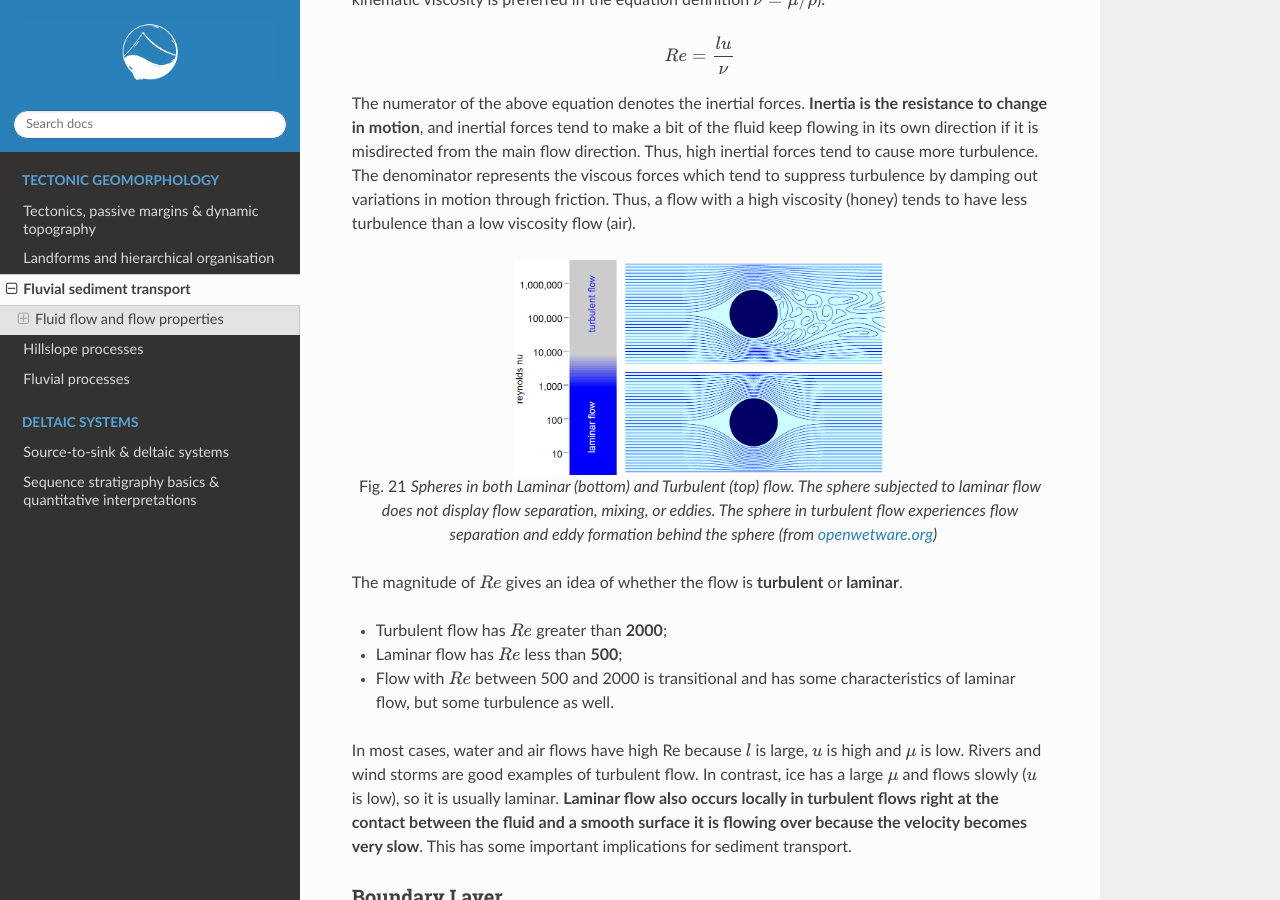
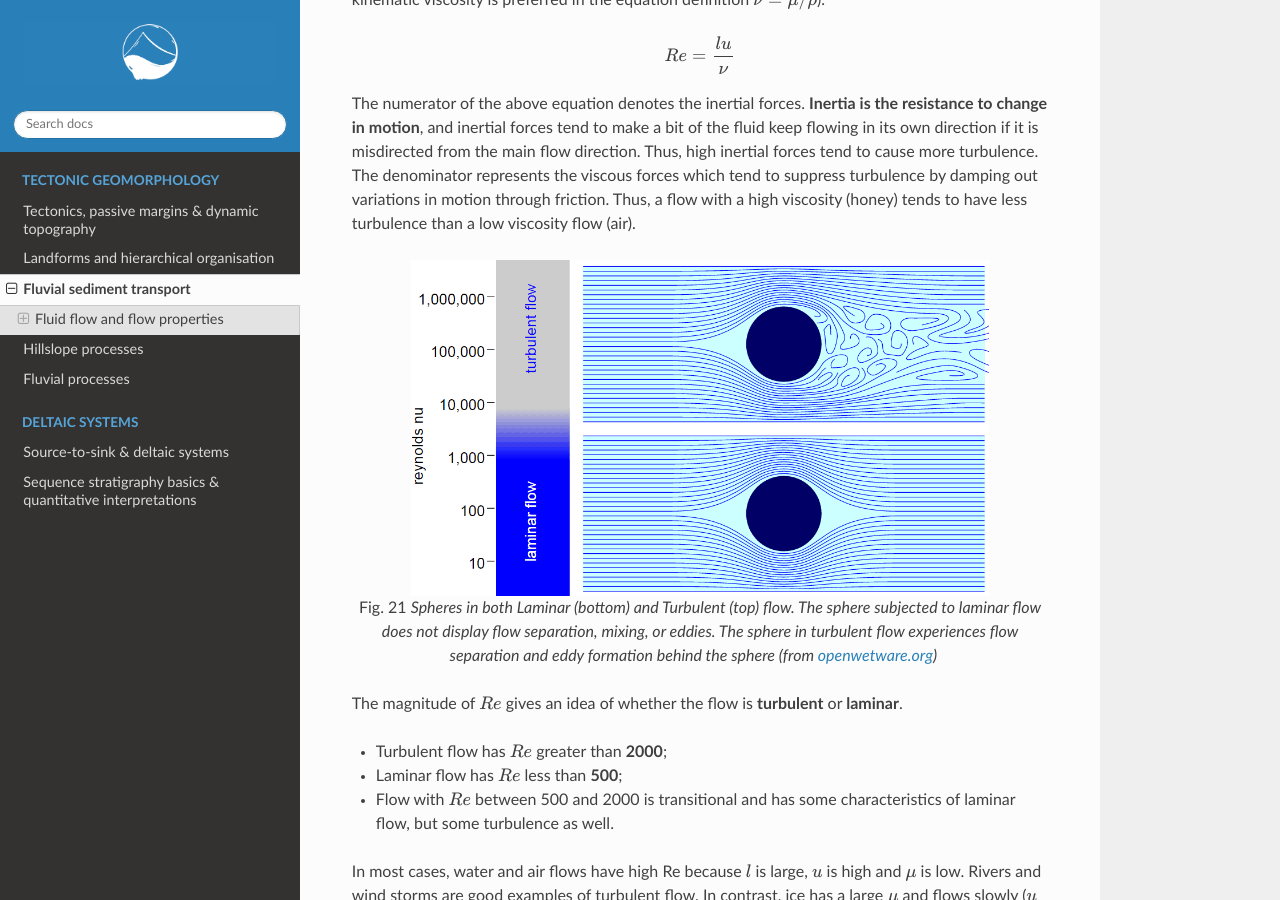
Before and after one commit to TristanSalles/EarthSurface, a Sphinx documentation site: the page built from docs/sedtransport.rst, in a window 1280 px wide and 900 px high, scrolled down 1850 px. Built offline with Sphinx 7.4.7 and the Read the Docs theme 2.0.0, drawn with Linux system fonts in a browser that asks for light colours; the version number could not be read and is left out.

Commit message:
Update sedtransport.rst

```diff
--- a/docs/sedtransport.rst
+++ b/docs/sedtransport.rst
@@ -49,8 +49,6 @@
 
 **Transitional Flow** - Transitional flows have some characteristics of laminar flow and some of turbulent flow. For example, dye may take some time to mix into the flow, but it does mix.
 
-
-
 Reynolds Number
 ************************************************
 
@@ -74,7 +72,7 @@
 
 
 .. figure:: images/Flow-Regime.png
-   :width: 53 %
+   :width: 83 %
    :alt: Laminar and Turbulent
    :align: center
 
@@ -96,7 +94,7 @@
 .. raw:: html
 
     <div style="text-align: center; margin-bottom: 2em;">
-    <iframe width="100%" height="380" src="https://www.youtube.com/embed/cUTkqZeiMow?rel=0" frameborder="0" allow="accelerometer; autoplay; encrypted-media; gyroscope; picture-in-picture" allowfullscreen></iframe>
+    <iframe width="80%" height="300" src="https://www.youtube.com/embed/cUTkqZeiMow?rel=0" frameborder="0" allow="accelerometer; autoplay; encrypted-media; gyroscope; picture-in-picture" allowfullscreen></iframe>
     </div>
 
 
```
